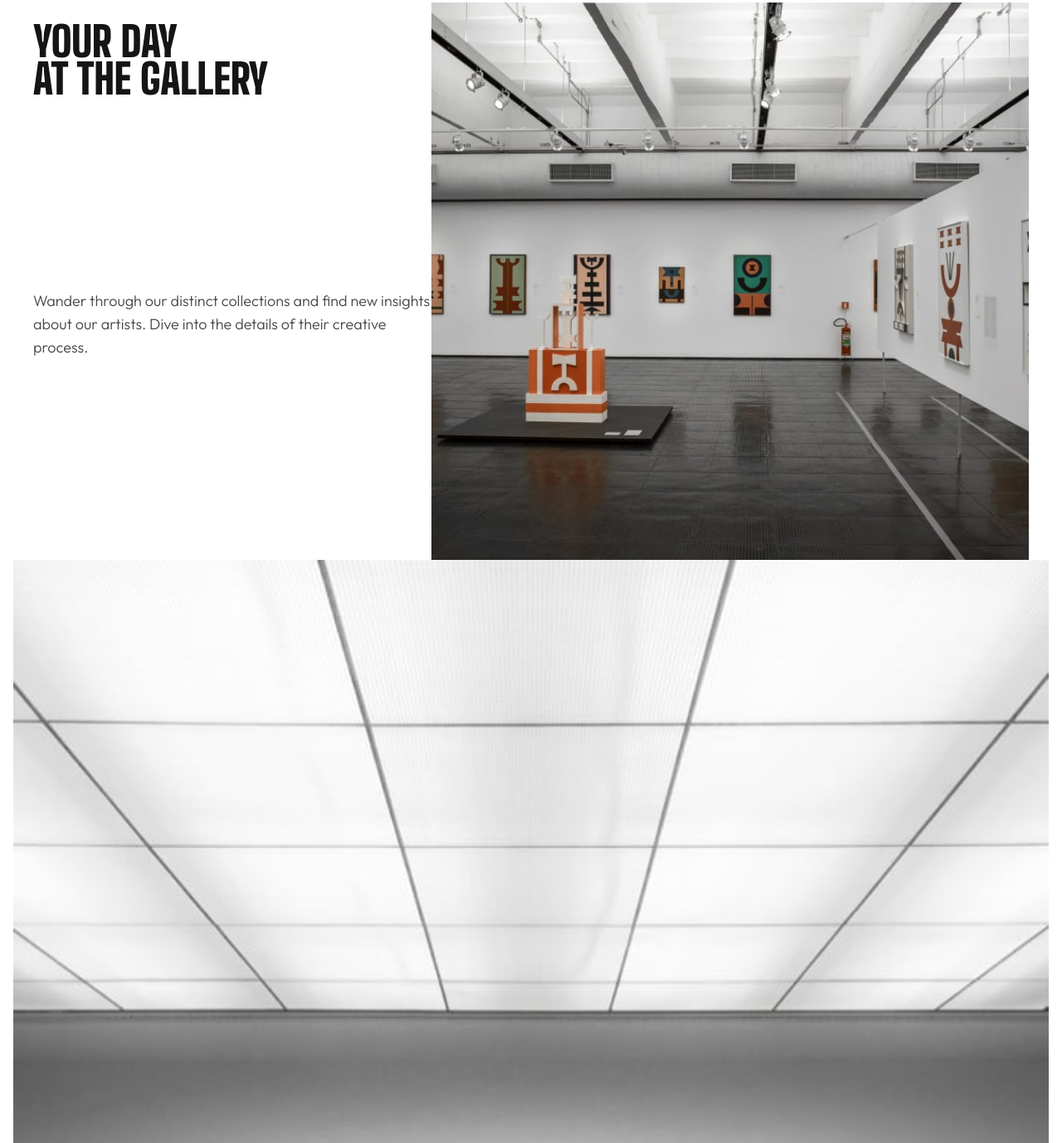
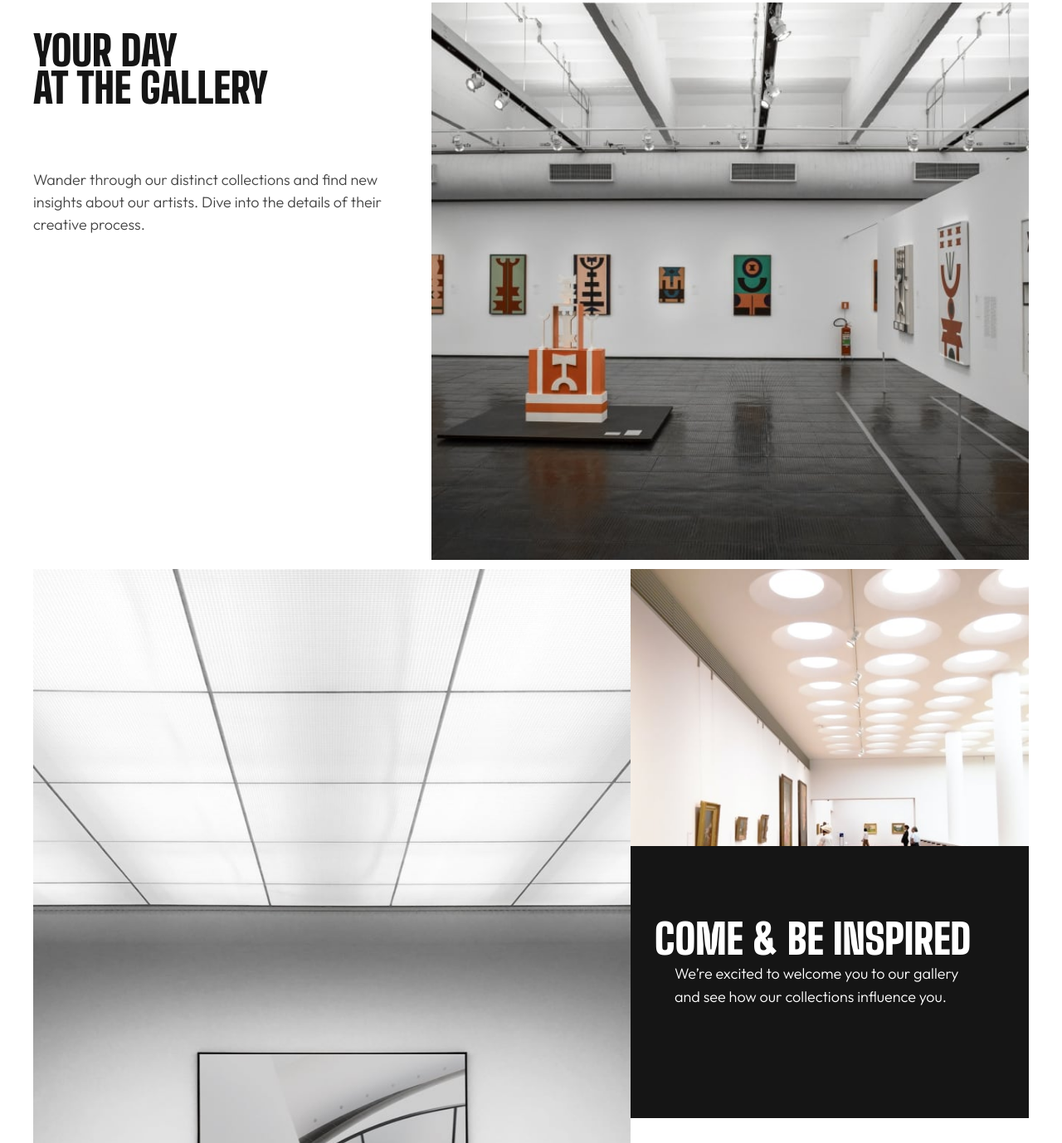
Before and after one commit to yefenny/art-gallery-website, a plain HTML site: page starter-code/index.html in a window 1280 px wide. Shown: the part 1142-2520 px from the top of the page at 83% size. Drawn offline with Linux system fonts and the light colour scheme.

Commit message:
tablet second part

```diff
--- a/starter-code/assets/styles.css
+++ b/starter-code/assets/styles.css
@@ -193,21 +193,58 @@
     padding: 0;
     display: grid;
     grid-template-columns: 40% 60%;
-    grid-template-rows: auto;
-
+    grid-template-rows: 200px;
   }
 
-  .day-gallery img {
+  section.day-gallery img {
     grid-column: 2/3;
     grid-row: 1/3;
   }
 
-  .day-gallery h2 {
+  section.day-gallery h2 {
     grid-column: 1/2;
+    padding: 36px 0px 24px;
   }
 
-  .day-gallery p {
+  section.day-gallery p {
     grid-column: 1/2;
     margin-top: 0px;
+    padding-right: 50px;
+    line-height: 1.5;
+  }
+
+  section.come-and-be-inspired {
+    display: grid;
+    grid-template-columns: 60% 40%;
+    grid-template-rows: 313px 396px;
+    margin: 11px 40px 120px;
+    row-gap: 11px;
+  }
+
+  section.come-and-be-inspired .left-image {
+    content: url(./tablet/image-grid-2@2x.jpg);
+    height: fit-content;
+    grid-column: 1/2;
+    grid-row: 1/3;
+  }
+  section.come-and-be-inspired .right-top-image {
+    content: url(./tablet/image-grid-3@2x.jpg);
+    grid-column: 2/3;
+    grid-row: 1/2;
+  }
+  section.come-and-be-inspired .black-card  {
+    padding: 85px 28px 85px 29px;
+     grid-column: 2/3;
+     grid-row: 2/3;
+     height: fit-content;
+     margin-top: 10px;
+   }
+
+  section.come-and-be-inspired .black-card h2 {
+   /* padding: 85px 28px 85px 29px;
+    grid-column: 2/3;
+    grid-row: 2/3;  */
+    font-size: 50px;
+    padding: 0px;
   }
 }
--- a/starter-code/index.html
+++ b/starter-code/index.html
@@ -31,8 +31,8 @@
 </section>
 
 <section class="come-and-be-inspired">
-  <img class="margin-bottom-16" src="./assets/mobile/image-grid-2@2x.jpg" alt="gallery with a picture and bench">
-  <img class="margin-bottom-16" src="./assets/mobile/image-grid-3@2x.jpg" alt="people in a hall">
+  <img  class="left-image" src="./assets/mobile/image-grid-2@2x.jpg" alt="gallery with a picture and bench">
+  <img class="right-top-image" src="./assets/mobile/image-grid-3@2x.jpg" alt="people in a hall">
   <div class="black-card">
     <h2>Come & Be inspired </h2>
     <p>We’re excited to welcome you to our gallery and see how our collections
@@ -50,18 +50,5 @@
   <img src="./assets/icon-twitter.svg" alt="">
   </div>
 </footer>
-  <!--
-
-
-  Come &amp; be inspired
-
-  We’re excited to welcome you to our gallery and see how our collections
-  influence you.
-
-  Modern Art Gallery
-
-  The Modern Art Gallery is free to all visitors and open seven days a week
-  from 8am to 9pm. Find us at 99 King Street, Newport, USA.
-   -->
 </body>
 </html>
```
